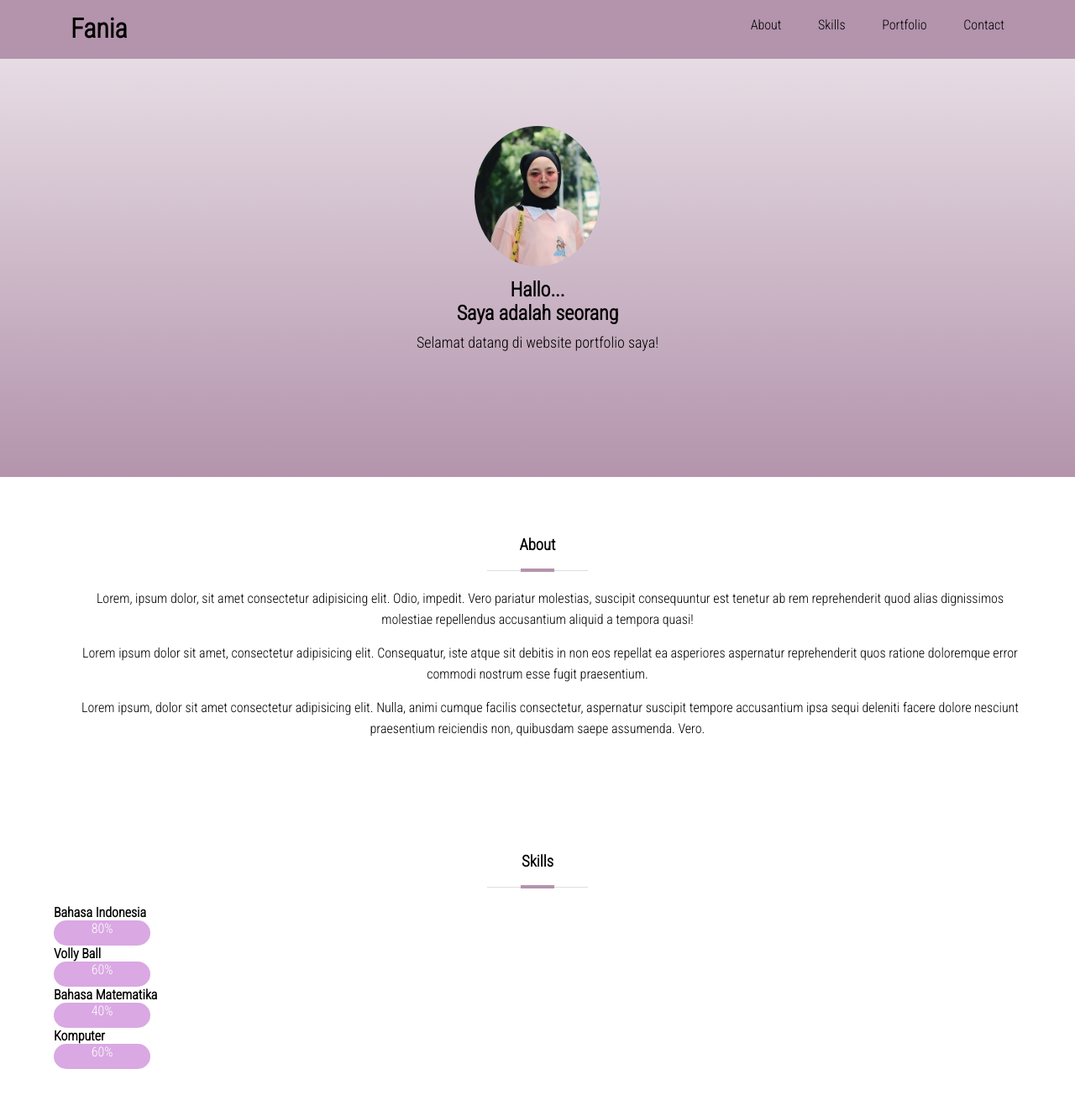
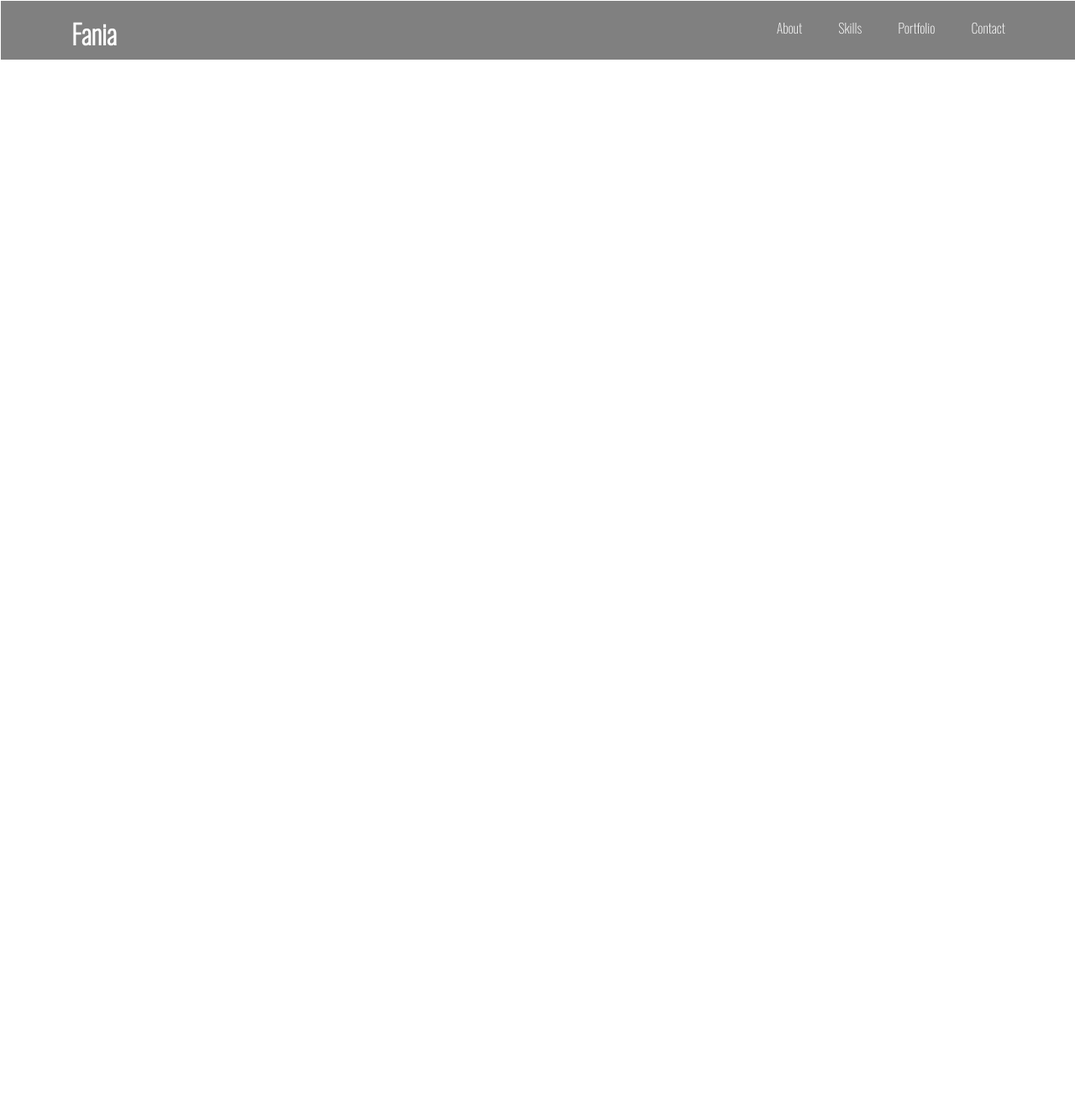
Before and after one commit to faniaandira/portfolio_Fania, a plain HTML site: page index.html in a window 1280 px wide. Shown: the whole page at 84% size. After the commit the page ends 800 px from the top, so only its background shows below. Drawn offline with nearby package versions, Linux system fonts and the light colour scheme; a web font is replaced by a local one.

Commit message:
upload Web portfolio
Menguplodad Web portfolio Saya

```diff
--- a/css/style.css
+++ b/css/style.css
@@ -1,50 +1,49 @@
 * {
-	font-family: 'Roboto Condensed', sans-serif;
+	font-family: 'Oswald', sans-serif;
 	padding: 0;
 	margin: 0;
-	color: black;
+	color: white;
 }
 header {
-	position: fixed;
+	border: 1px solid;
 	height: 70px;
 	width: 100%;
-	background-color: #b394ac;
+	background-color: grey;
 }
 
 header ul {
-		float : right;
+	float: right;
+}
+header ul a:hover{
+	color:#838a85 ;
 }
 header ul li {
 	display: inline-block;
 	padding: 20px;
 }
-header ul li a:hover{
-	color: #daa8e3;
-}
-header ul li a {
-	transition: .3s;
-}
-header h1 {
+header h1{
 	float: left;
 	display: inline-block;
 	padding-left: 20px;
 	padding-top: 15px;
-
 }
 header h1 a:hover {
-	color: #daa8e3;
+	color: #838a85;
 }
-header h1 a {
+header h1 a{
+	transition: .3s;
+}
+header ul li a {
 	transition: .3s;
 }
 a {
 	text-decoration: none;
 }
-.container{
+.container {
 	width: 90%;
 	margin: 0 auto;
 }
-.container::after {
+.container ::after {
 	content: '';
 	display: none;
 	clear: both;
@@ -54,20 +53,20 @@ a {
 	display: none;
 	padding: 15px;
 }
-.menu-sidebar:hover {
+.menu-sidebar:hover{
 	cursor: pointer;
 }
 @media (max-width: 768px) {
 	.menu-sidebar {
 		display: block;
 }
-	header ul {
+header ul{
 	display: none;
 }
-	.col-4 {
+.col-4{
 	width: 50%;
 }
-	.col-3 {
+.col-3{
 	width: 100%;
  }
 }
@@ -76,11 +75,11 @@ a {
 }
 .sidebar {
 	position: fixed;
-	top: 0;
+	top:0;
 	bottom: 0;
 	left: -200px;
 	width: 200px;
-	background-color: rgba(211, 155, 222, .8); s
+	background-color: rgba(75, 82, 77, .8);
 	transition: .3s;
 	z-index: 9999;
 }
@@ -88,93 +87,11 @@ a {
 	padding: 25px;
 }
 .sidebar ul li a {
-	color: black;
+	color: white;
 }
-.sidebar ul li:hover {
-	background-color: #7c5b82;
+.sidebar ul li:hover{
+	background-color: #3e4540 ;
 }
 #bar:checked ~ .sidebar {
 	left: 0;
 }
-
-/*bagian banner */
-.banner {
-	background: linear-gradient(to top,  #b394ac 0%, #fff 130%);
-	padding: 150px 0;
-}
-.banner img{
-	width: 150px;
-	border-radius: 50%;
-	margin-bottom: 10px;
-	box-shadow: 0 4px 8px 0 rgba(0,0,0,0,2), 0 6px 20px 0 rgba(0,0,0,0,19);
-}
-.b-center {
-	text-align: center;
-}
-.banner h2 {
-	margin-bottom: 10px;
-}
-.banner p{
-	font-size: 18px;
-}
-.banner h2- .banner p, .banner span{
-	color: #fff;
-}
-section {
-	padding:50px 0;
-}
-section h3 {
-	padding-bottom: 20px;
-	text-align: center;
-	margin:20px;
-	position: relative;
-}
-section h3::before {
-	content:'';
-	display: block;
-	position: absolute;
-	bottom: 0;
-	width:120px;
-	height:1px;
-	background-color: #ddd;
-	left: calc(50% - 60px);
-}
-section h3::after {
-	content:'';
-	display: block;
-	position: absolute;
-	bottom: -1px;
-	width:40px;
-	height:4px;
-	background-color: #b394ac;
-	left: calc(50% - 20px);
-}
-
-/*bagian about */
-#about p{
-	text-align: center;
-	text-indent: 30px;
-	line-height: 25px;
-	margin-bottom: 15px;
-}
-/*bagian skills */
-#skill .l-skill{
-	height: 30px;
-	background-color:#fff;
-	border: 1px solid #ddd;
-	margin: 5px 0 20px 0;
-	box-shadow: 0 4px 8px 0 rgba(0,0,0,0,2), 0 6px 20px 0 rgba(0,0,0,0,19);
-}
-.l-skill {
-	border-radius: 40px;
-}
-.l-skill .nilai{
-	height: 30px;
-	background-color:  #daa8e3;
-	display: inline-block;
-	color: #fff;
-	text-align: center;
-	width: 10%;
-	transition: width 2s;
-	border-radius: 40px;
-}
--- a/index.html
+++ b/index.html
@@ -5,11 +5,11 @@
 	<meta name="viewport" content="width=device-width, initial-scale=1.0">
 	<title>portfolio_Fania</title>
 	<link rel="stylesheet" href="css/style.css">
-	<link href="https://fonts.googleapis.com/css2?family=Koh+Santepheap:wght@100&family=Roboto+Condensed:wght@300&display=swap" rel="stylesheet">
+	<link href="https://fonts.googleapis.com/css2?family=Oswald:wght@200&display=swap" rel="stylesheet">
 	<link rel="stylesheet" href="https://cdnjs.cloudflare.com/ajax/libs/font-awesome/6.0.0-beta2/css/all.min.css">
 </head>
 <body>
-	<input type="checkbox" id="bar">
+	<input type="checkbox"id="bar">
 	<div class="sidebar">
 		<ul>
 			<li><a href="">About</a></li>
@@ -20,7 +20,7 @@
 	</div>
 	<header>
 		<div class="container">
-			<h1><a href="">Fania</h1></a>
+		<h1><a href="">Fania</a></h1>
 			<ul>
 				<li><a href="">About</a></li>
 				<li><a href="">Skills</a></li>
@@ -28,55 +28,7 @@
 				<li><a href="">Contact</a></li>
 			</ul>
 			<label for="bar" class="menu-sidebar"><i class="fas fa-bars"></i></label>
-        </div>
+		</div>
 	</header>
-	<!-- bagian banner -->
-	<section class="banner">
- 		<div class="container">
- 			<div class="b-center">
- 				<img src="img/banner.png" alt="">
- 				<h2>Hallo...<br>
- 					Saya adalah seorang <span class="efek-ngetik"></span></h2>
- 				<p>Selamat datang di website portfolio saya!</p>
- 			</div>
- 		</div>
-	 </section>
-
-	 <!-- bagian banner -->
-	 <section id="about">
-	 	<div class="container">
-	 		<h3>About</h3>
-	 		<p>Lorem, ipsum dolor, sit amet consectetur adipisicing elit. Odio, impedit. Vero pariatur molestias, suscipit consequuntur est tenetur ab rem reprehenderit quod alias dignissimos molestiae repellendus accusantium aliquid a tempora quasi!</p>
-	 		<p>Lorem ipsum dolor sit amet, consectetur adipisicing elit. Consequatur, iste atque sit debitis in non eos repellat ea asperiores aspernatur reprehenderit quos ratione doloremque error commodi nostrum esse fugit praesentium.</p>
-	 		<p>Lorem ipsum, dolor sit amet consectetur adipisicing elit. Nulla, animi cumque facilis consectetur, aspernatur suscipit tempore accusantium ipsa sequi deleniti facere dolore nesciunt praesentium reiciendis non, quibusdam saepe assumenda. Vero.</p>
-	 	</div>
-	 </section>
-
-	<!-- bagian banner -->
-	<section id="skills">
-		<div class="container">
-			<h3>Skills</h3>
-			<h4>Bahasa Indonesia</h4>
-			<div class="l-skill">
-				<span class="nilai">80%</span>
-			</div>
-			<h4>Volly Ball</h4>
-			<div class="l-skill">
-				<span class="nilai">60%</span>
-			</div>
-			<h4>Bahasa Matematika</h4>
-			<div class="l-skill">
-				<span class="nilai">40%</span>
-			</div>
-			<h4> Komputer</h4>
-			<div class="l-skill">
-				<span class="nilai">60%</span>
-			</div>
-		</div>
-	</section>
-
-
-
-	 <script src="js/script.js"></script>
 </body>
 </html>
```
Lines whose indentation alone changed are shown as unchanged.
